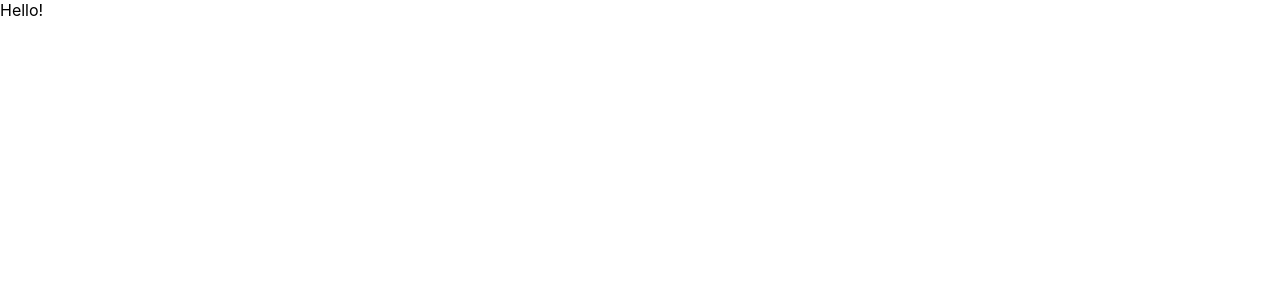
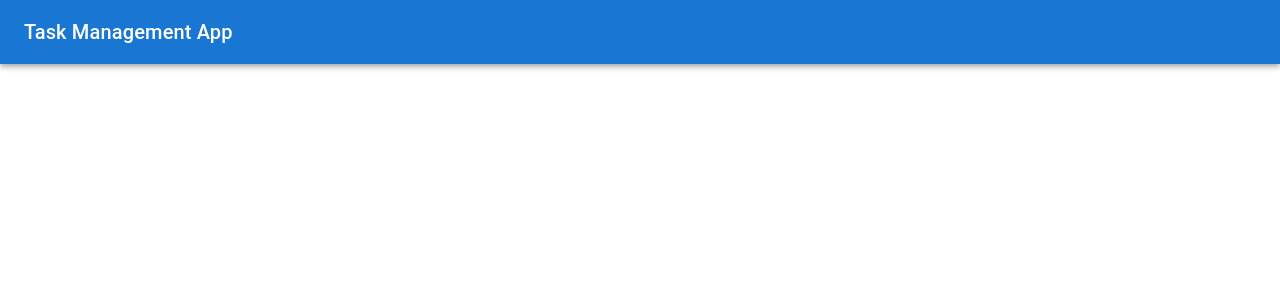
Before and after one commit to Yuta-K19418/recurtion-task-management-app, a React (Create React App) app: page / in a window 1280 px wide. Shown: the top 300 px of the page. Built offline with nearby package versions, Linux system fonts and the light colour scheme.

Commit message:
created appBar

```diff
--- a/src/components/app.tsx
+++ b/src/components/app.tsx
@@ -1,7 +1,12 @@
 import React from "react";
+import AppBar from "./appBar";
 
 function App() {
-  return <div className="App">Hello!</div>;
+  return (
+    <React.Fragment>
+      <AppBar />
+    </React.Fragment>
+  );
 }
 
 export default App;
--- /dev/null
+++ b/src/components/appBar.tsx
@@ -0,0 +1,18 @@
+import { Box, Toolbar, Typography } from "@mui/material";
+import MuiAppBar from "@mui/material/AppBar";
+
+const AppBar = () => {
+  return (
+    <Box sx={{ flexGrow: 1 }}>
+      <MuiAppBar position="static">
+        <Toolbar>
+          <Typography variant="h6" component="div" sx={{ flexGrow: 1 }}>
+            Task Management App
+          </Typography>
+        </Toolbar>
+      </MuiAppBar>
+    </Box>
+  );
+};
+
+export default AppBar;
```
